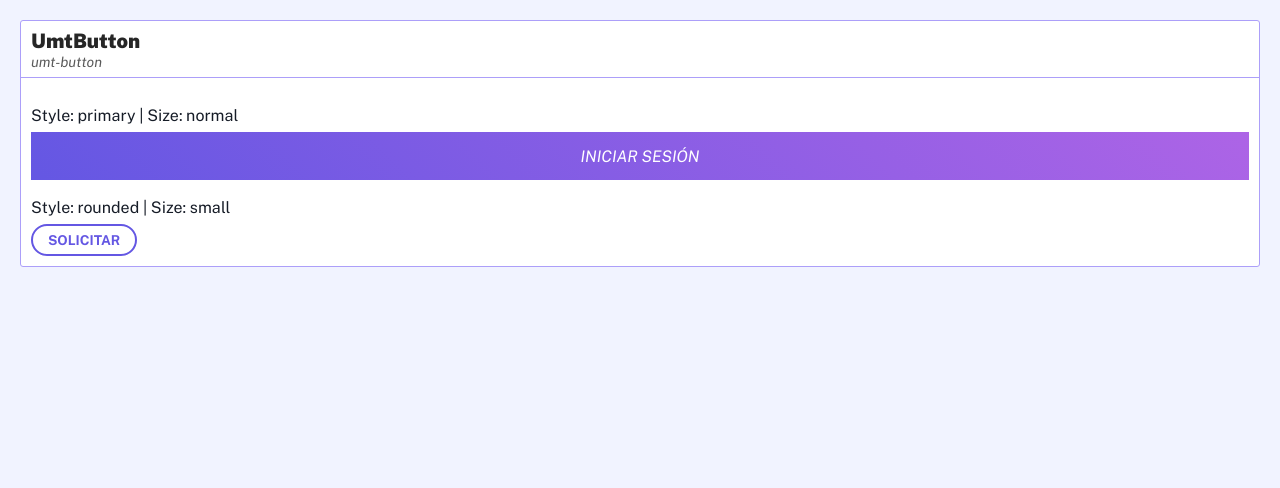
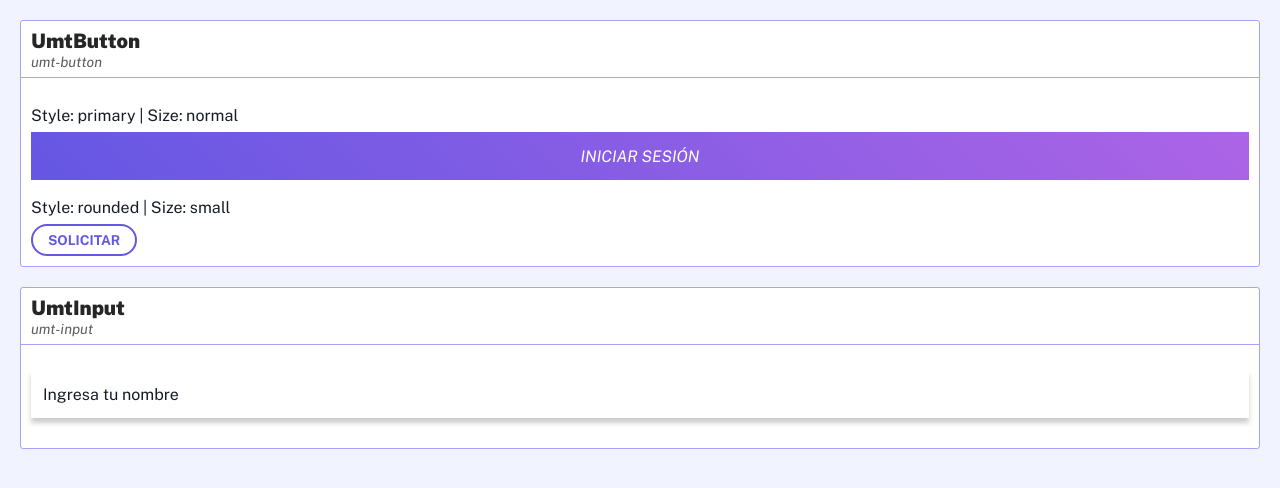
Before and after one commit to Arzov/umt-components-vue, a Vue app: page / in a window 1280 px wide. Shown: the top 488 px of the page. Built offline with nearby package versions, Linux system fonts and the light colour scheme.

Commit message:
Completado componente UmtInput

```diff
--- /dev/null
+++ b/src/assets/styles/components/_umt-input.scss
@@ -0,0 +1,50 @@
+.umt-input {
+    margin-bottom: 20px;
+    position: relative;
+
+    input {
+        @extend %font-props;
+        padding: 12px;
+        width: 100%;
+        border: none;
+        border-radius: 0;
+        box-shadow: 0px 5px 5px 0px rgba(0,0,0,0.2);
+        outline: none;
+        background-color: $input-bkg-color;
+        color: $input-font-color;
+
+        &::-webkit-inner-spin-button,
+        &::-webkit-outer-spin-button,
+        &::-webkit-calendar-picker-indicator,
+        &::-webkit-clear-button {
+            display: none;
+            -webkit-appearance: none;
+        }
+
+        &::-webkit-input-placeholder {
+            color: $input-font-color;
+            text-align: start !important;
+        }
+    }
+
+    .placeholder-date {
+        position: absolute;
+        top: 0;
+        left: 0;
+        bottom: 0;
+        box-shadow: none;
+    }
+
+    // Div que permite esconder flecha en dispositivos móviles
+    .hide-arrow {
+        width: 12px;
+        background-color: $input-bkg-color;
+        position: absolute;
+        top: 0;
+        bottom: 0;
+        right: 0;
+    }
+
+    // Styles
+
+}
--- a/src/assets/styles/globals/_fonts.scss
+++ b/src/assets/styles/globals/_fonts.scss
@@ -63,6 +63,8 @@ html {
 @mixin h-sizes {
     @each $key, $value in $h-sizes {
         h#{$key} {
+            color: var(--color-font);
+            font-family: 'PublicSans', sans-serif;
             font-size: map-get($value, 'size');
             font-weight: map-get($value, 'weight');
             text-transform: map-get($value, 'text-transform');
@@ -81,10 +83,11 @@ a {
     @extend %font-props;
     font-weight: $font-weight-bold !important;
     color: var(--color-anchor-link) !important;
+    user-select: none;
 
     &:hover,
     &:active {
-        color: var(--color-anchor-link-hover) !important;
+        color: var(--color-anchor-link-hover);
     }
 }
 
--- a/src/assets/styles/globals/_umt-theme-provider.scss
+++ b/src/assets/styles/globals/_umt-theme-provider.scss
@@ -12,8 +12,14 @@
     @if not map.has-key($variable, 'button-bkg-color-hover') { @error "Falta variable color 'button-bkg-color-hover'."; }
     @if not map.has-key($variable, 'button-font-color') { @error "Falta variable color 'button-font-color'."; }
     @if not map.has-key($variable, 'button-border-color') { @error "Falta variable color 'button-border-color'."; }
+    @if not map.has-key($variable, 'input-bkg-color') { @error "Falta variable color 'input-bkg-color'."; }
+    @if not map.has-key($variable, 'input-font-color') { @error "Falta variable color 'input-font-color'."; }
 
     // Setup
+    body {
+        background-color: #{map.get($variable, 'background')};
+    }
+
     #theme-provider[umt-theme="#{map.get($config, 'name')}"] {
         --color-font: #{map.get($variable, 'font')};
         --color-background: #{map.get($variable, 'background')};
@@ -25,6 +31,8 @@
         --button-bkg-color-hover: #{map.get($variable, 'button-bkg-color-hover')};
         --button-font-color: #{map.get($variable, 'button-font-color')};
         --button-border-color: #{map.get($variable, 'button-border-color')};
+        --input-bkg-color: #{map.get($variable, 'input-bkg-color')};
+        --input-font-color: #{map.get($variable, 'input-font-color')};
     }
 
     #theme-provider {
@@ -48,3 +56,5 @@ $button-bkg-color-right-alt: var(--button-bkg-color-right-alt);
 $button-bkg-color-hover: var(--button-bkg-color-hover);
 $button-font-color: var(--button-font-color);
 $button-border-color: var(--button-border-color);
+$input-bkg-color: var(--input-bkg-color);
+$input-font-color: var(--input-font-color);
--- a/src/assets/styles/styles.scss
+++ b/src/assets/styles/styles.scss
@@ -9,3 +9,4 @@
 
 // COMPONENTS
 @import "./components/umt-button";
+@import "./components/umt-input";
--- a/src/assets/styles/themes/_dark.scss
+++ b/src/assets/styles/themes/_dark.scss
@@ -16,6 +16,10 @@ $variable: (
     'button-font-color': $color-main-1,
     'button-border-color': $color-main-6,
     'button-bkg-color-hover': $color-main-8,
+
+    // input
+    'input-bkg-color': $color-main-4,
+    'input-font-color': $color-main-1,
 );
 
 @include setTheme($config, $variable);
--- a/src/assets/styles/themes/_light.scss
+++ b/src/assets/styles/themes/_light.scss
@@ -16,6 +16,10 @@ $variable: (
     'button-font-color': $color-main-1,
     'button-border-color': $color-main-6,
     'button-bkg-color-hover': $color-main-8,
+
+    // input
+    'input-bkg-color': $color-main-1,
+    'input-font-color': $color-main-3,
 );
 
 @include setTheme($config, $variable);
--- /dev/null
+++ b/src/components/UmtInput.vue
@@ -0,0 +1,61 @@
+<template>
+    <div class="umt-component umt-input">
+        <input :placeholder="placeholder" :type="_type" :value="value" @input="onInput" @focus="onFocus"/>
+    </div>
+</template>
+
+<script>
+    const TYPES = [ 'text', 'email', 'tel' ]
+
+    export default {
+        name: 'UmtInput',
+        props: {
+            placeholder: {
+                required: false,
+                type: String,
+                default: ''
+            },
+
+            type: {
+                required: false,
+                type: String,
+                default: 'text'
+            },
+
+            value: {
+                required: false,
+                type: String,
+                default: undefined
+            }
+        },
+        data() {
+            return {
+                placeholderIsFocused: false
+            }
+        },
+        computed: {
+            _type() {
+                if (!TYPES.includes(this.type))
+                    throw new Error('Propiedad type incorrecta, revise TYPES permitidos.')
+
+                return this.type
+            },
+
+            _showDatePlaceholder() {
+                const isDate = this._type === 'date'
+                const hasValue = this.value != '' && this.value != null
+                return isDate && !hasValue && !this.placeholderIsFocused
+            }
+        },
+        methods: {
+            onInput($event) {
+                const value = $event.target.value
+                this.$emit('input', value)
+            },
+
+            onFocus($event) {
+                this.$emit('focus', $event)
+            }
+        }
+    }
+</script>
--- a/src/example/App.vue
+++ b/src/example/App.vue
@@ -2,15 +2,20 @@
   <div id="app">
     <umt-theme-provider>
       <button-section></button-section>
+      <input-section></input-section>
     </umt-theme-provider>
   </div>
 </template>
 
 <script>
 import ButtonSection from './components/ButtonSection.vue'
+import InputSection from './components/InputSection.vue'
 
 export default {
-  components: { ButtonSection },
+  components: {
+    ButtonSection,
+    InputSection
+  },
   name: 'App'
 }
 </script>
--- /dev/null
+++ b/src/example/components/InputSection.vue
@@ -0,0 +1,23 @@
+<template>
+    <section-card title="UmtInput" tag="umt-input">
+        <div>
+            <div>
+                <p class="sec"></p>
+                <umt-input placeholder="Ingresa tu nombre" v-model="inputValue"></umt-input>
+            </div>
+        </div>
+    </section-card>
+</template>
+
+<script>
+    import SectionCard from './SectionCard.vue'
+
+    export default {
+        components: { SectionCard },
+        data() {
+            return {
+                inputValue: ''
+            }
+        }
+    }
+</script>
```
Also changed, not shown: index.js (+5 -2 lines), src/assets/styles/styles.css.
